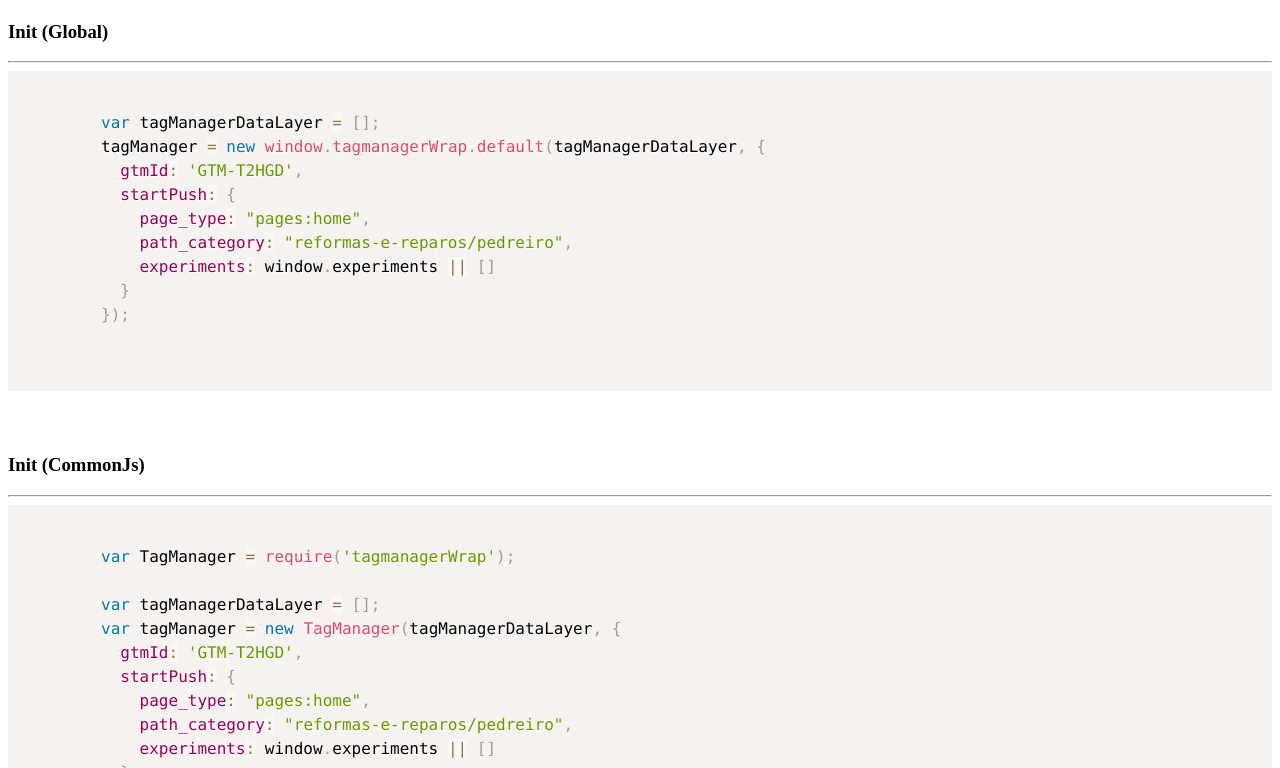
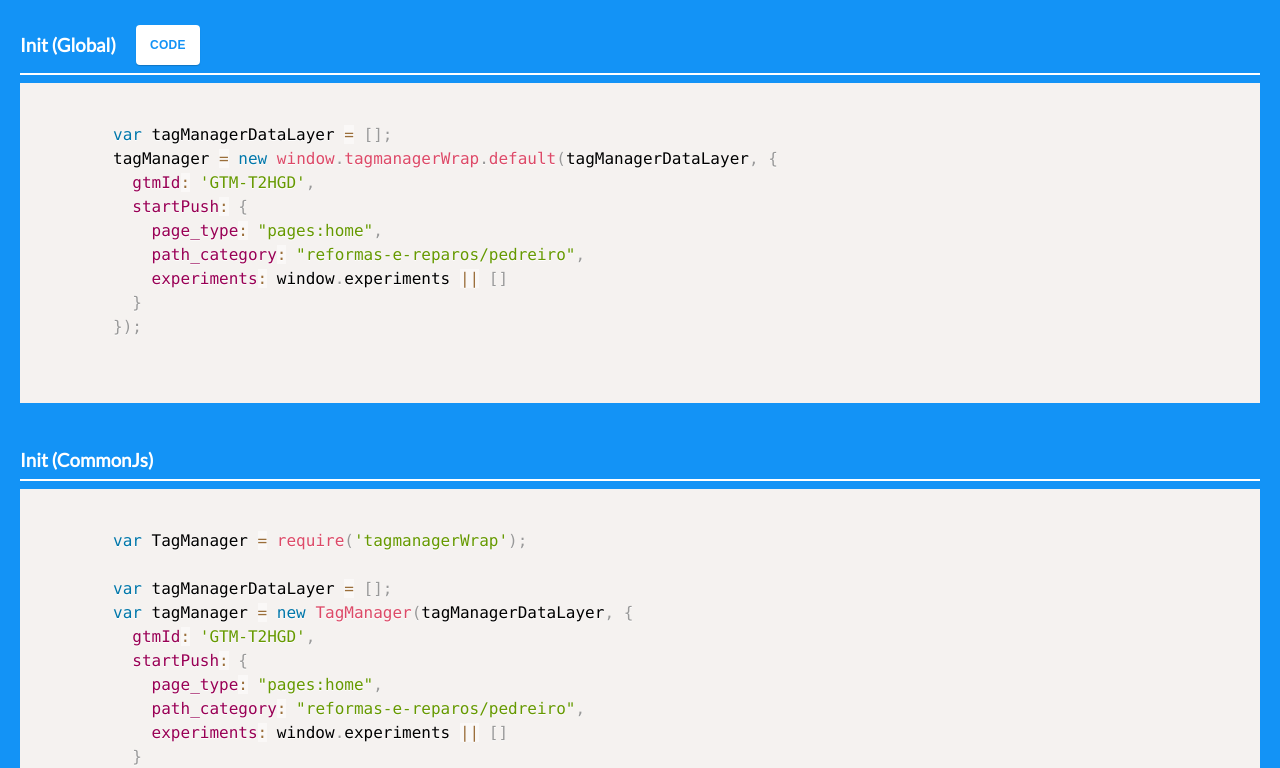
Before and after one commit to getninjas/tagmanager-wrap, a website: page index.html in a window 1280 px wide. Shown: the part 96-864 px from the top of the page. Drawn offline with nearby package versions, Linux system fonts and the light colour scheme.

Commit message:
styles for documentation

```diff
--- /dev/null
+++ b/demo.css
@@ -0,0 +1,46 @@
+body {
+  font-family: 'Lato', sans-serif;
+  margin: 0;
+  padding: 20px;
+  background-color: #1393f6;
+  color: #fff;
+}
+
+* {
+  box-sizing: border-box;
+}
+
+hr {
+  border: 1px solid;
+}
+
+button {
+  font-size: 12px;
+  padding: 14px;
+  border: 0;
+  border-radius: 4px;
+  cursor: pointer;
+  display: inline-block;
+  font-weight: 700;
+  letter-spacing: .3px;
+  line-height: 1;
+  text-align: center;
+  text-transform: uppercase;
+  transition-duration: .2s, .2s, .2s, .3s;
+  transition-property: border-color, box-shadow, background-color, color;
+  transition-timing-function: ease-in, ease-in, ease-in, ease;
+  background-color: #fff;
+  color: #1393f6;
+  box-shadow: 0 1px 1px 0 rgba(0,0,0,0.2);
+}
+
+.title  {
+  align-items: center;
+  display: flex;
+  flex-direction: row;
+}
+
+h3 {
+  margin: 0;
+  margin-right: 20px;
+}
--- a/index.html
+++ b/index.html
@@ -6,7 +6,9 @@
   <meta name="viewport" content="width=device-width, initial-scale=1.0">
   <meta http-equiv="X-UA-Compatible" content="ie=edge">
   <title>Document</title>
+  <link href="https://fonts.googleapis.com/css?family=Lato" rel="stylesheet">
   <link href="node_modules/prismjs/themes/prism.css" rel="stylesheet" />
+  <link href="demo.css" rel="stylesheet" />
   <script src="node_modules/prismjs/prism.js"></script>
   <script src="./dist/tagmanager-wrap.js"></script>
 </head>
@@ -14,7 +16,10 @@
 <body>
   <h1>TagManager</h1>
   <br>
+  <div class="title">
     <h3>Init (Global)</h3>
+    <button>code</button>
+  </div>
   <hr>
   <pre>
       <code class="language-javascript">
@@ -31,7 +36,9 @@
     </pre>
   <br>
   <br>
+  <div class="title">
     <h3>Init (CommonJs)</h3>
+  </div>
   <hr>
   <pre>
       <code class="language-javascript">
@@ -49,9 +56,11 @@
       </code>
     </pre>
   <br>
+  <div class="title">
     <h3>eventCategory</h3>
+    <button type="button" class="eventCategory">Run</button>
+  </div>
   <hr>
-  <button type="button" class="eventCategory">Run</button>
   <pre>
     <code class="language-javascript">
     var btnEventCategory = document.getElementsByClassName('eventCategory')[0];
@@ -65,9 +74,11 @@
     </code>
   </pre>
   <br>
+  <div class="title">
     <h3>prependExperiment</h3>
+    <button type="button" class="prependExperiment">Run</button>
+  </div>
   <hr>
-  <button type="button" class="prependExperiment">Run</button>
   <pre>
     <code class="language-javascript">
     var btnPrependExperiment = document.getElementsByClassName('prependExperiment')[0];
@@ -88,9 +99,11 @@
     </code>
   </pre>
   <br>
+  <div class="title">
     <h3>virtualPageView</h3>
+    <button type="button" class="virtualPageView">Run</button>
+  </div>
   <hr>
-  <button type="button" class="virtualPageView">Run</button>
   <pre>
       <code class="language-javascript">
       var btnVirtualPageView = document.getElementsByClassName('virtualPageView')[0];
@@ -102,9 +115,11 @@
       </code>
   </pre>
   <br>
+  <div class="title">
     <h3>custom Obj</h3>
+    <button type="button" class="customObj">Run</button>
+  </div>
   <hr>
-  <button type="button" class="customObj">Run</button>
   <pre>
     <code class="language-javascript">
     var btnCustomObj = document.getElementsByClassName('customObj')[0];
```
Also changed, not shown: dist/tagmanager-wrap.js. Lines whose indentation alone changed are shown as unchanged.
